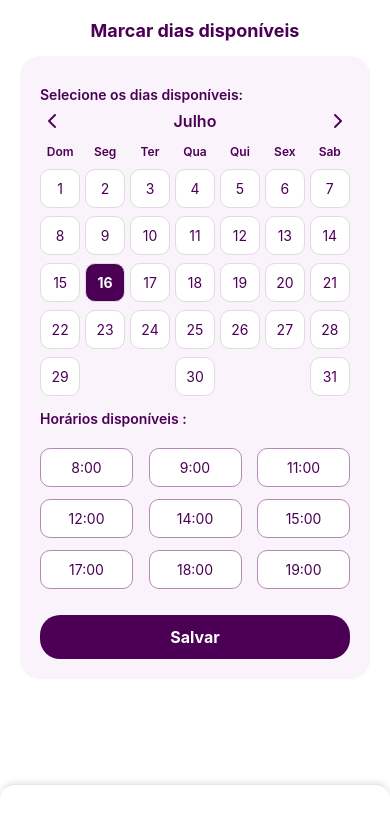
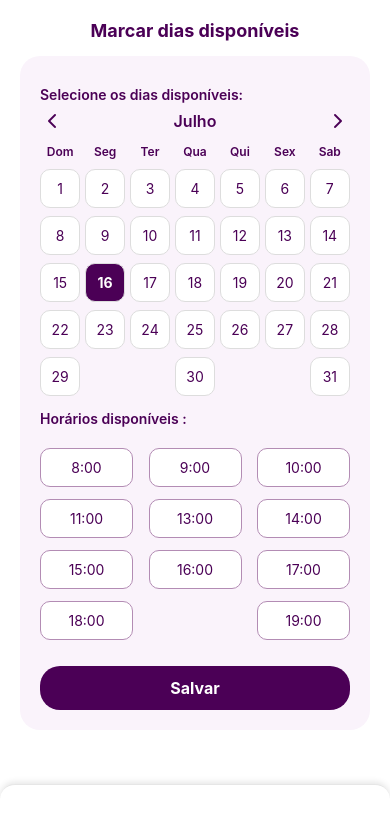
Before and after one commit to GracieleXavierDoNascimento/Disciplina-Dispositivos-Moveis-ProjetoFinal, a React Native app: screen /Disponibilidade in a window 390 px wide. Shown: the top 830 px of the page. Built offline with nearby package versions, Linux system fonts and the light colour scheme.

Commit message:
alterando catálogo de horários

```diff
--- a/src/screens/DisponibilidadeScreen.jsx
+++ b/src/screens/DisponibilidadeScreen.jsx
@@ -46,8 +46,8 @@ export default function DisponibilidadeScreen() {
 
 
   const allTimes = [
-    '8:00', '9:00', '11:00',
-    '12:00', '14:00', '15:00',
+    '8:00', '9:00', '10:00', '11:00',
+    '13:00', '14:00', '15:00', '16:00',
     '17:00', '18:00', '19:00',
   ];
 
```
